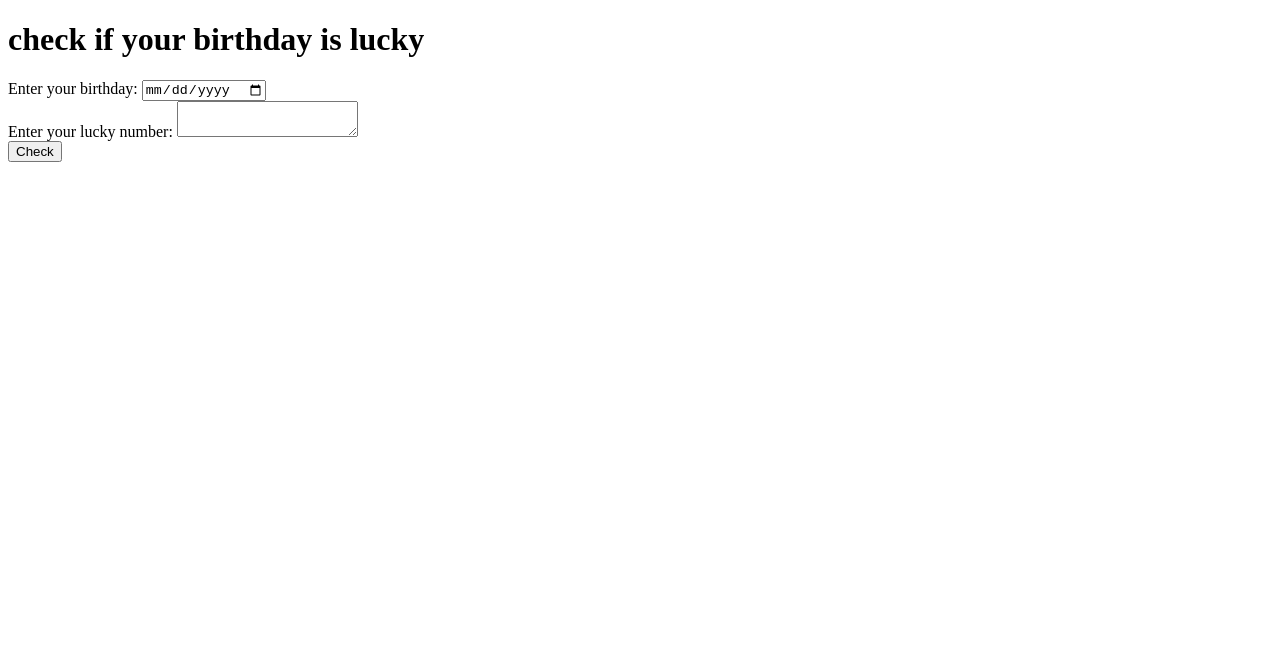
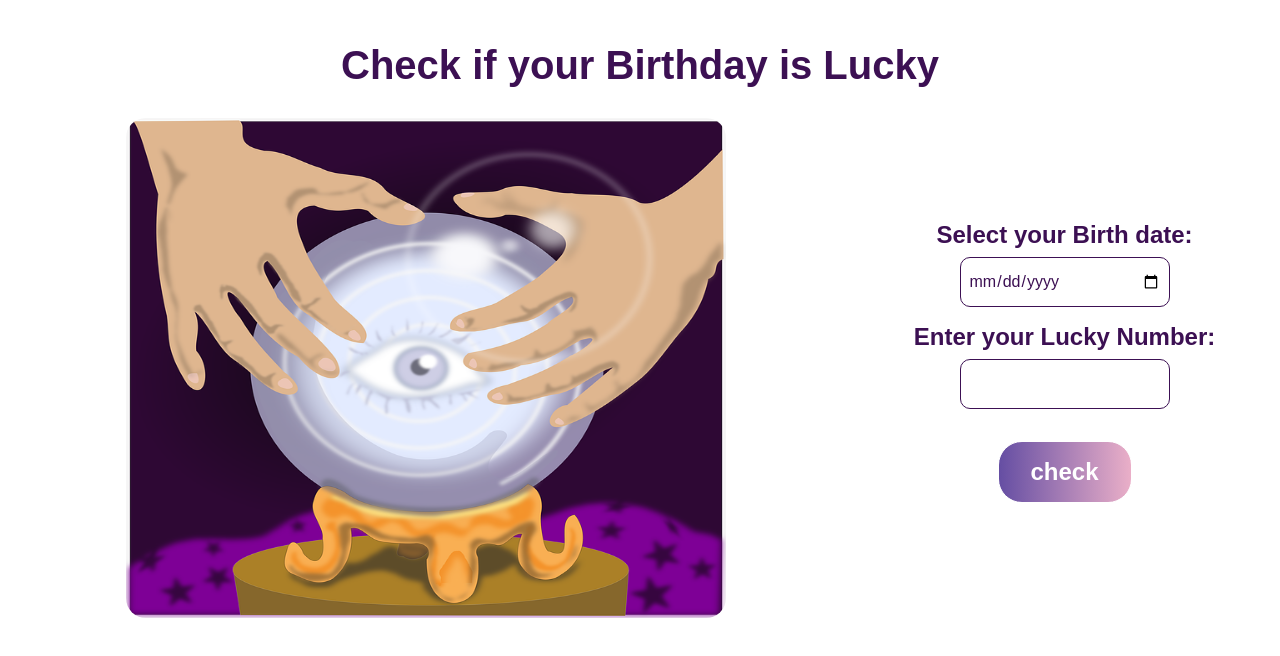
Before and after one commit to someshtiwarii/birthday-lucky, a plain HTML site: page index.html in a window 1280 px wide. Drawn offline with Linux system fonts and the light colour scheme.

Commit message:
added styling

```diff
--- a/index.html
+++ b/index.html
@@ -1,37 +1,50 @@
 <!DOCTYPE html>
 <html lang="en">
+
 <head>
     <meta charset="UTF-8">
     <meta http-equiv="X-UA-Compatible" content="IE=edge">
     <meta name="viewport" content="width=device-width, initial-scale=1.0">
     <title>Document</title>
+    <link rel="stylesheet" href="style.css">
 </head>
 
 <body>
-<h1>
-    check if your birthday is lucky
-</h1>
+    <h1>
+        Check if your Birthday is Lucky
+    </h1>
 
-<div class="birthday">
-    <label> Enter your birthday: </label>
-<input type="date">
-</div>
+    <table class="table" >
 
-<div >
-    <label>Enter your lucky number:</label>
-    <textarea class="number" placeholder="enter your lucky number"> </textarea>
-</div>
+        <tr>
 
-<div class="btn">
-    <button type="button"> Check </button>
-</div>
+            <th>
 
-<div class="output">
+                    <img class = "image" src="images\image-1.png" height="500px" width="600px">
 
-</div>
+            </th>
+            <th class="rightside">
+                <form id="form">
+                    <label class="label" for="pickDate">
+                        Select your Birth date:
+                    </label>
+                    <input class="inputStyle" id="pickDate" type="date" />
+                    <label class="label" for="luckyNum">
+                        Enter your Lucky Number:
+                    </label>
+                    <input class="inputStyle" id="luckyNum" min="1" step="1" required type="number" />
+                    <button class="inputStyle" type="submit">check</button>
+                </form>
 
 
+                <div class="output">
+
+                </div>
+            </th>
+        </tr>
+    </table>
 
     <script src="script.js"> </script>
 </body>
+
 </html>
--- a/script.js
+++ b/script.js
@@ -1,31 +1,25 @@
-
-const Lucky=`<div class="label">Hurray!!You are a lucky person!</div> `
-const Unlucky=`<div class="label">Oops!!Your birthday is not a lucky number! </div>`
+const pass=`<div class="label">Yay!! Your birthday is a lucky number!</div>`
+const fail=`<div class="label">Oops!! Your birthday is not a lucky number!</div>`
 
 
+const date = document.querySelector("#pickDate");
+const luckyNo = document.querySelector("#luckyNum");
 
-var birthDate = document.querySelector(".birthday");
-var inputNum = document.querySelector(".number");
-var inputBtn = document.querySelector(".btn");
-var outputDiv = document.querySelector(".output");
+const outputDiv= document.querySelector(".output");
 
 
-
-inputBtn.addEventListener("submit", (e) => {
-   e.preventDefault();
-
+form.addEventListener('submit', (e)=>{
+    e.preventDefault();
+    const dateString = ((date.value).split('-')).join("");
     let sum=0;
-    const dateString = birthDate.toString().split("-");
-
     for(letter of dateString){
      sum = sum + Number(letter);
     }
-
-    const inputJS= Number(inputNum.value);
-    if(sum%inputJS === 0){
-        outputDiv.innerHTML = Lucky;
+    const luckyNoJS= Number(luckyNo.value);
+    if(sum%luckyNoJS ===0){
+        outputDiv.innerHTML = pass;
     }
     else{
-        outputDiv.innerHTML = Unlucky;
+        outputDiv.innerHTML = fail;
     }
 } );
--- /dev/null
+++ b/style.css
@@ -0,0 +1,79 @@
+* {
+    box-sizing: border-box;
+    font-family: "Montserrat", sans-serif;
+    color: #3c1053;
+    ;
+}
+
+html {
+    scroll-behavior: smooth;
+}
+
+body {
+    margin: 0 auto;
+}
+
+
+
+h1 {
+    font-size: 2.5rem;
+    padding: 1rem 0 0rem;
+    text-align: center;
+}
+
+
+
+.label {
+    display: block;
+    padding: 1rem 0 0.5rem;
+    font-weight: bold;
+    font-size: 1.5rem;
+
+}
+
+
+input {
+    display: block;
+    margin: auto;
+    height: 50px;
+    width: 210px;
+    font-size: 1rem;
+    border: 1px solid;
+    border-radius: 10px;
+    padding: 0.5rem;
+    background-color: white;
+
+}
+
+button {
+
+    margin: 2rem auto;
+    padding: 1rem 2rem;
+    border: 1px solid;
+    font-size: 1.5rem;
+    font-weight: bold;
+    border-radius: 1.5rem;
+    cursor: pointer;
+    color: white;
+    background: linear-gradient(to right, #654ea3, #eaafc8);
+    transition: 0.2s;
+}
+
+button:hover {
+
+    transform: scale(1.2);
+}
+
+
+.image {
+    border-radius: 20px;
+}
+
+.table {
+    width: 100%;
+}
+
+th {
+    align-items: center;
+    text-align: center;
+}
```
Also changed, not shown: images/image-1.png (added).
